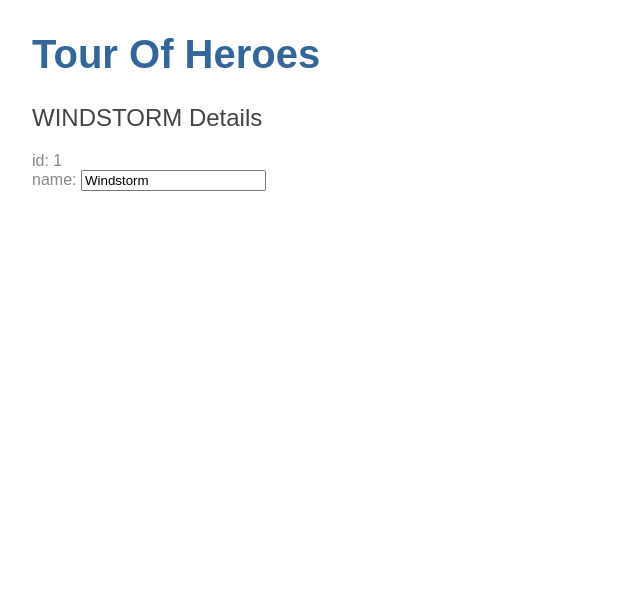
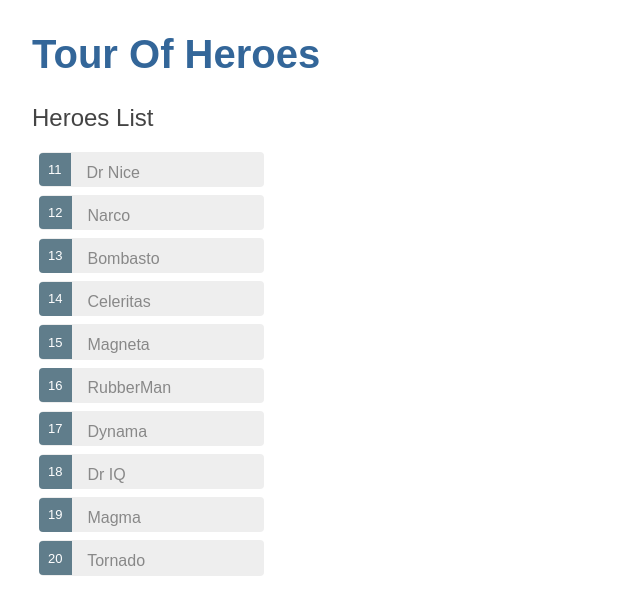
Before and after one commit to aviral-verma/tour-of-heroes, an Angular app: page / in a window 1280 px wide. Shown: the top 614 px of the page, without its empty margins (0-640 px from the left). Built offline with nearby package versions, Linux system fonts and the light colour scheme.

Commit message:
displayed a list of heroes, added a feature to select and display hero details, used ngFor and ngIf, addes styles

```diff
--- /dev/null
+++ b/src/app/heroes/heroes.component.css
@@ -0,0 +1,47 @@
+.selected {
+  background-color: #CFD8DC !important;
+  color: white;
+}
+.heroes {
+  margin: 0 0 2em 0;
+  list-style-type: none;
+  padding: 0;
+  width: 15em;
+}
+.heroes li {
+  cursor: pointer;
+  position: relative;
+  left: 0;
+  background-color: #EEE;
+  margin: .5em;
+  padding: .3em 0;
+  height: 1.6em;
+  border-radius: 4px;
+}
+.heroes li.selected:hover {
+  background-color: #BBD8DC !important;
+  color: white;
+}
+.heroes li:hover {
+  color: #607D8B;
+  background-color: #DDD;
+  left: .1em;
+}
+.heroes .text {
+  position: relative;
+  top: -3px;
+}
+.heroes .badge {
+  display: inline-block;
+  font-size: small;
+  color: white;
+  padding: 0.8em 0.7em 0 0.7em;
+  background-color: #607D8B;
+  line-height: 1em;
+  position: relative;
+  left: -1px;
+  top: -4px;
+  height: 1.8em;
+  margin-right: .8em;
+  border-radius: 4px 0 0 4px;
+}
--- a/src/app/heroes/heroes.component.html
+++ b/src/app/heroes/heroes.component.html
@@ -1,6 +1,15 @@
-<h2>{{hero.name | uppercase}} Details</h2>
-<div><span>id: </span>{{hero.id}}</div>
+<h2>Heroes List</h2>
+<ul class="heroes">
+  <li [class.selected]="hero === selectedHero" *ngFor="let hero of heroes" (click)="onSelect(hero)">
+    <span class="badge">{{hero.id}}</span>  {{hero.name}}
+  </li>
+</ul>
+
+<div *ngIf="selectedHero">
+<h2>{{selectedHero.name | uppercase}} Details</h2>
+<div><span>id: </span>{{selectedHero.id}}</div>
 <div>
-  <label>name: <input [(ngModel)]="hero.name" placeholder="name" />
+  <label>name: <input [(ngModel)]="selectedHero.name" placeholder="name" />
 </label>
 </div>
+</div>
--- a/src/app/heroes/heroes.component.ts
+++ b/src/app/heroes/heroes.component.ts
@@ -1,17 +1,21 @@
 import { Component, OnInit } from '@angular/core';
 import { Hero } from '../hero';
+import { HEROES } from '../mock-heroes';
 
 @Component({
   selector: 'app-heroes',
   templateUrl: './heroes.component.html',
-  styleUrls: ['./heroes.component.sass']
+  styleUrls: ['./heroes.component.css']
 })
 export class HeroesComponent implements OnInit {
 
-  hero: Hero = {
-    id: 1,
-    name: 'Windstorm'
-  };
+  selectedHero: Hero;
+
+  heroes = HEROES;
+
+  onSelect(hero: Hero): void {
+    this.selectedHero = hero;
+  }
 
   constructor() { }
 
--- /dev/null
+++ b/src/app/mock-heroes.ts
@@ -0,0 +1,14 @@
+import { Hero } from './hero';
+
+export const HEROES: Hero[] = [
+  { id: 11, name: 'Dr Nice' },
+  { id: 12, name: 'Narco' },
+  { id: 13, name: 'Bombasto' },
+  { id: 14, name: 'Celeritas' },
+  { id: 15, name: 'Magneta' },
+  { id: 16, name: 'RubberMan' },
+  { id: 17, name: 'Dynama' },
+  { id: 18, name: 'Dr IQ' },
+  { id: 19, name: 'Magma' },
+  { id: 20, name: 'Tornado' }
+];
```
Also changed, not shown: src/app/heroes/heroes.component.sass (deleted).
